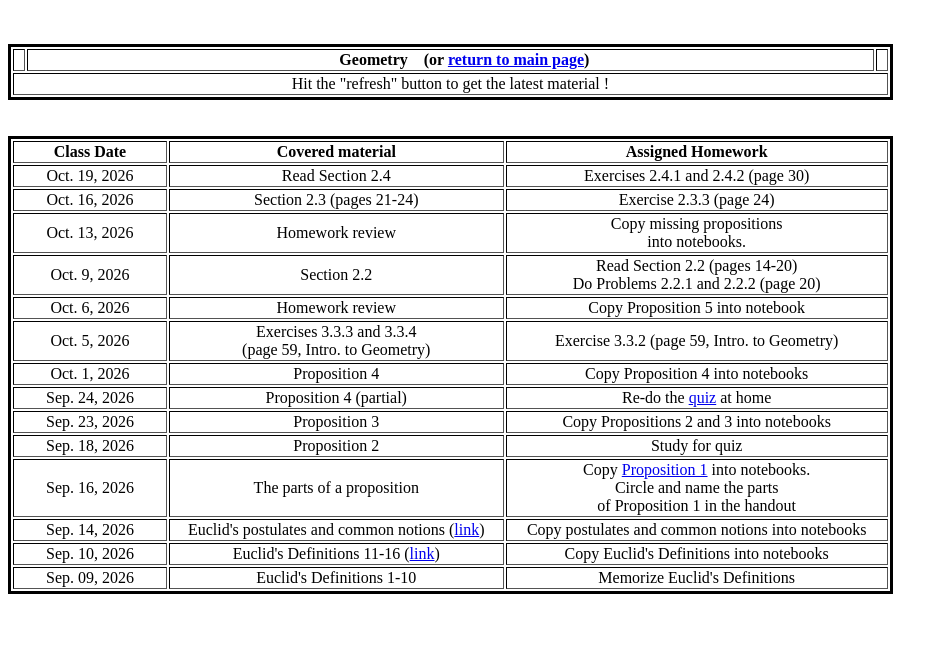
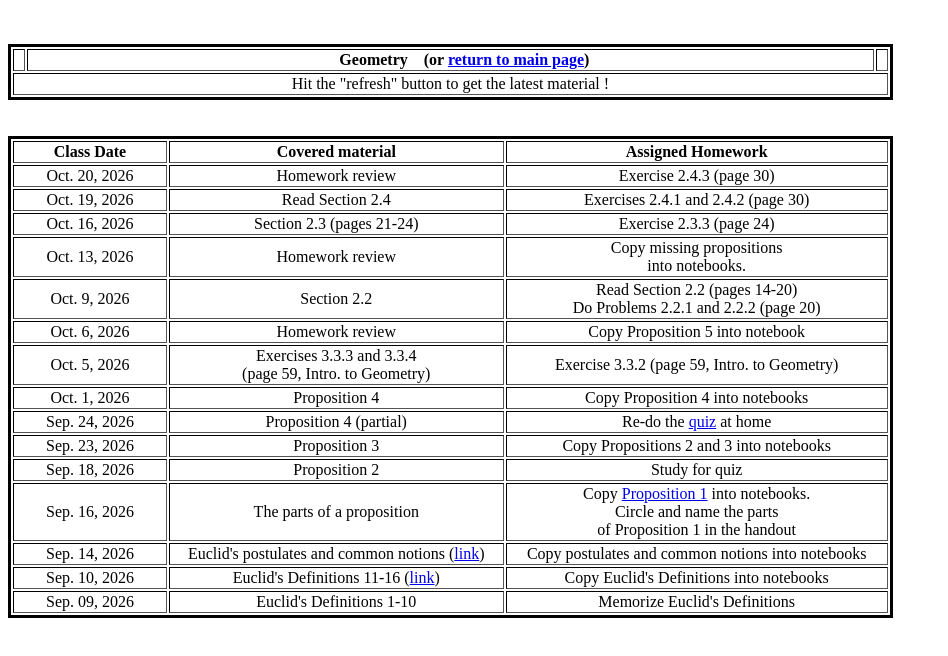
Before and after one commit to drstathis/drstathis.github.io, a plain HTML site: page geometry_2026.htm in a window 1280 px wide. Shown: the whole page, without its empty margins (0-948 px from the left). Drawn offline with Linux system fonts and the light colour scheme.

Commit message:
Update geometry_2026.htm

```diff
--- a/geometry_2026.htm
+++ b/geometry_2026.htm
@@ -32,6 +32,11 @@
   </tr>
   <!------------------------------------------------------------>
 <!------------------------------------------------------------>
+<tr>
+  <td width="150"><center>Oct. 20, 2026</center></td>
+  <td colspan=2><center>Homework review</center></td>
+  <td colspan=2><center>Exercise 2.4.3 (page 30)</center></td>
+</tr>
 <tr>
   <td width="150"><center>Oct. 19, 2026</center></td>
   <td colspan=2><center>Read Section 2.4 </center></td>
```
